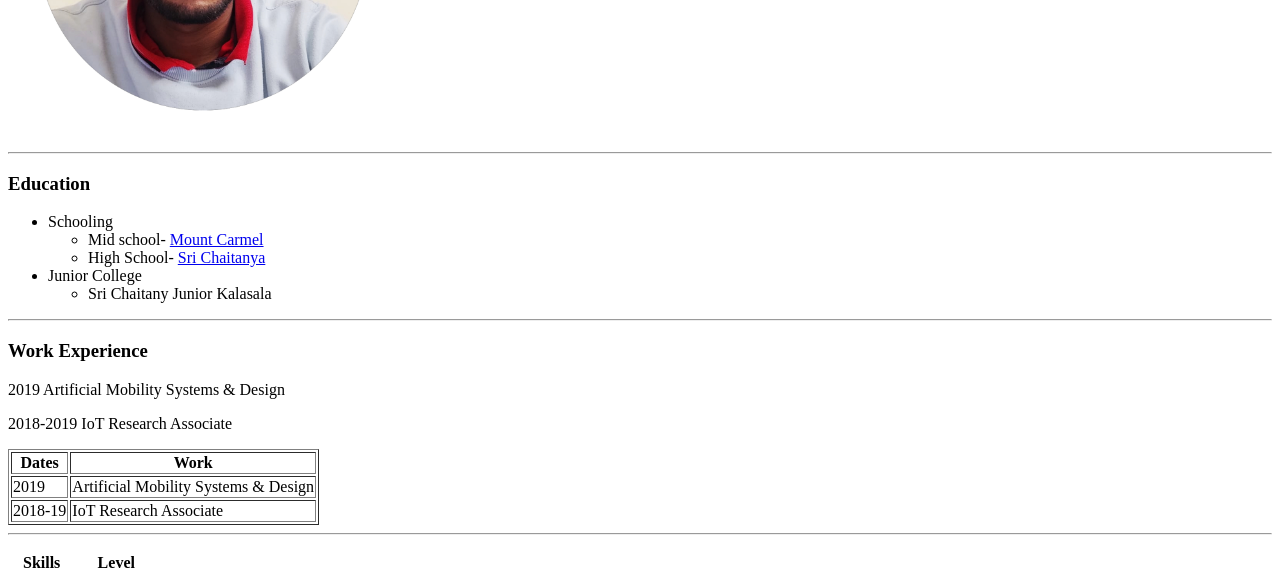
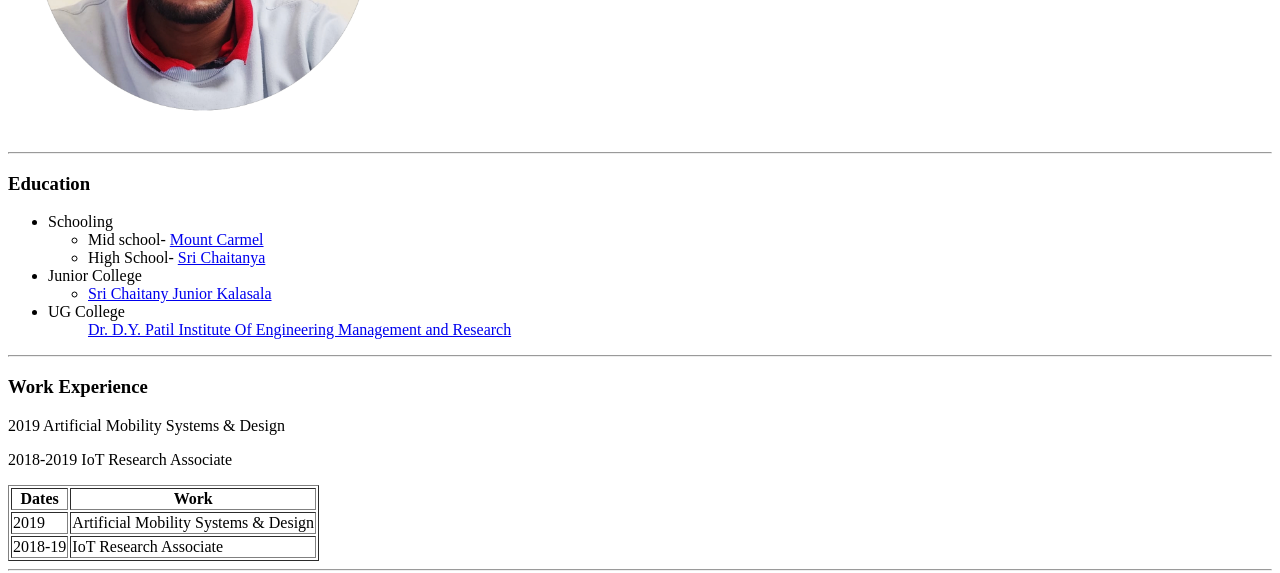
Before and after one commit to BhuvaneshKhangar/cv, a plain HTML site: page index.html in a window 1280 px wide. Shown: the part 258-831 px from the top of the page. Drawn offline with Linux system fonts and the light colour scheme.

Commit message:
Update index.html

```diff
--- a/index.html
+++ b/index.html
@@ -26,8 +26,11 @@
         </li>
         <li>Junior College
             <ul>
-                <li>Sri Chaitany Junior Kalasala</li>
+                <li><a href="https://srichaitanya.net/"> Sri Chaitany Junior Kalasala</a></li>
             </ul>
+        </li>
+        <li>UG College
+            <ul><a href="https://www.dypiemr.ac.in/">Dr. D.Y. Patil Institute Of Engineering Management and Research</a></ul>
         </li>
     </ul>
     <hr>
@@ -87,5 +90,6 @@
     <a href="Hobbies.html">My Hobbies</a>
     <br>
     <a href="Contact.html">Contact Me</a>
+
 </body>
 </html>
```
